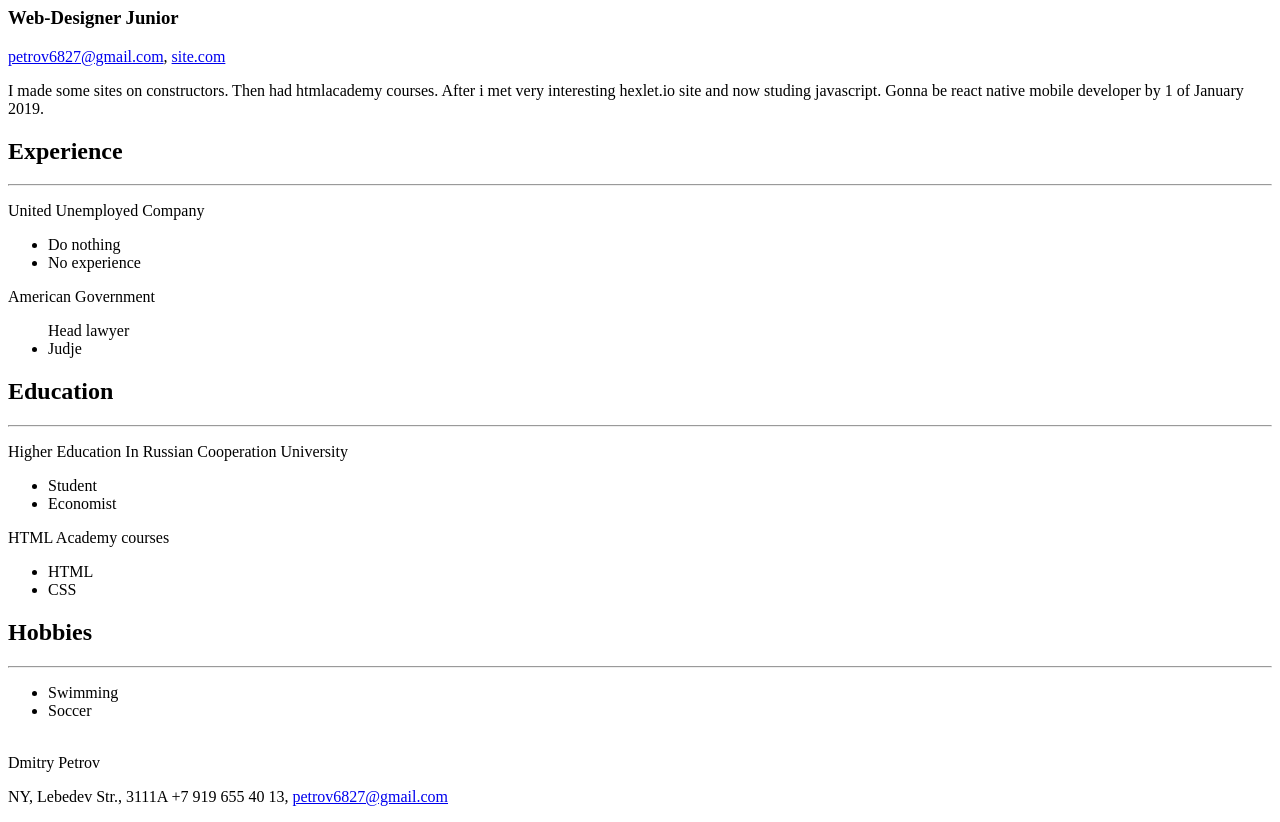
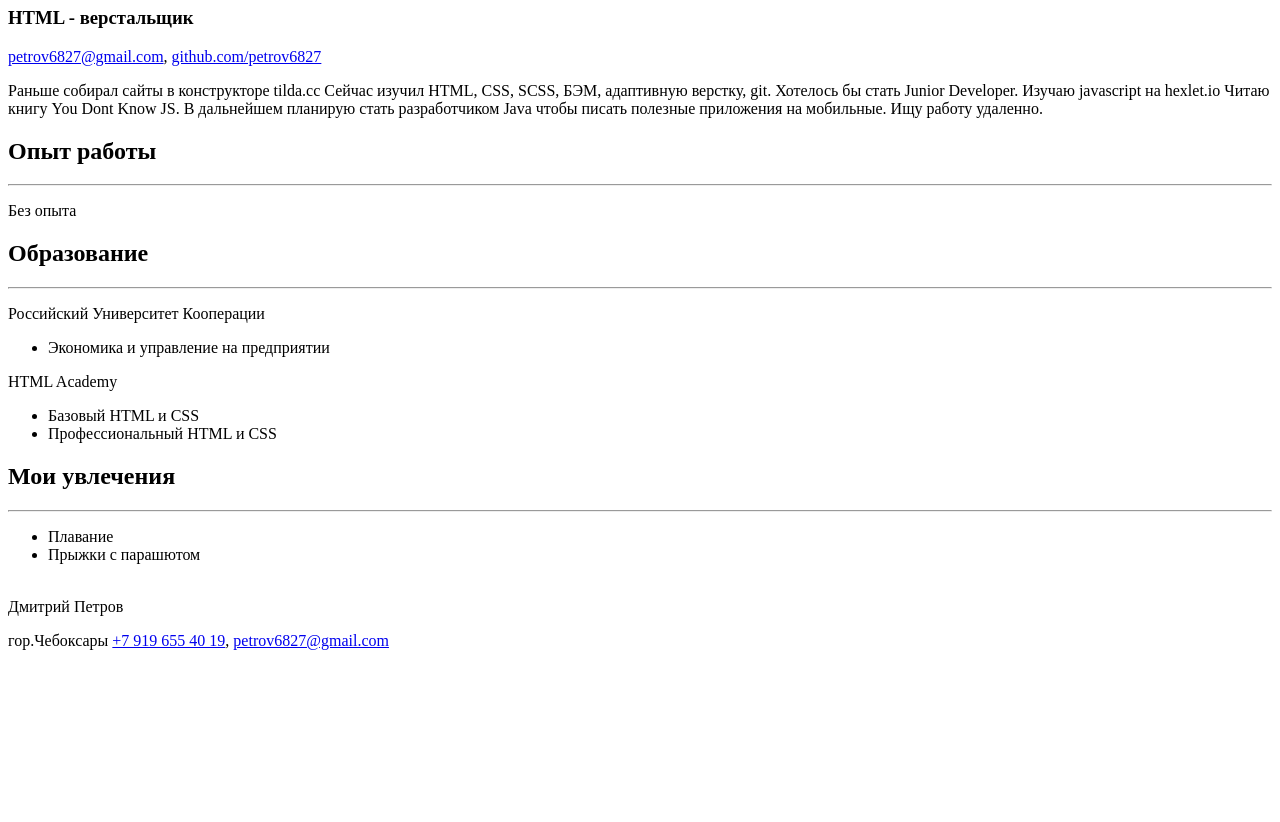
Before and after one commit to petrov6827/resume-Petrov-, a plain HTML site: page index.html in a window 1280 px wide. Shown: the part 73-895 px from the top of the page. After the commit the page ends 800 px from the top, so only its background shows below. Drawn offline with Linux system fonts and the light colour scheme.

Commit message:
Актуальное резюме

```diff
--- a/index.html
+++ b/index.html
@@ -2,58 +2,49 @@
 <html>
     <head>
         <meta charset="UTF-8">
-        <lang="EN">
+        <lang="RU">
         <link rel="style.css">
-        <title>Resume Petrov D.</title>
+        <title>Резюме Петров Дмитрий</title>
     </head>
     <body>
         <div id="header">
-            <h1>Dmitry Petrov</h1>
-            <h3>Web-Designer Junior</h3>
+            <h1>Дмитрий Петров</h1>
+            <h3>HTML - верстальщик</h3>
             <p> <a href="mailto:petrov6827@gmail.com>">petrov6827@gmail.com</a>,
-                <a href="site.com">site.com</a> </p>
+                <a href="https://github.com/petrov6827/">github.com/petrov6827</a> </p>
         </div>
 
         <div id="main">
             <div>
-            <p>I made some sites on constructors. Then had htmlacademy courses. After i met very interesting hexlet.io site and now studing javascript. Gonna be react native mobile developer by 1 of January 2019.</p>
-            <h2>Experience</h2><hr>
-            <p>United Unemployed Company</p>
-                <ul>
-                    <li>Do nothing</li>
-                    <li>No experience</li>
-                </ul>
-            <p>American Government</p>
-                <ul>
-                    <il>Head lawyer</li>
-                    <li>Judje</li>
-                </ul>
+            <p>Раньше собирал сайты в конструкторе tilda.cc Сейчас изучил HTML, CSS, SCSS, БЭМ, адаптивную верстку, git. Хотелось бы стать Junior Developer. Изучаю javascript на hexlet.io Читаю книгу You Dont Know JS. В дальнейшем планирую стать разработчиком Java чтобы писать полезные приложения на мобильные.
+            Ищу работу удаленно.</p>
+            <h2>Опыт работы</h2><hr>
+            <p>Без опыта</p>
             </div>
             <div>
-                <h2>Education</h2><hr>
-                <p>Higher Education In Russian Cooperation University</p>
+                <h2>Образование</h2><hr>
+                <p>Российский Университет Кооперации</p>
                     <ul>
-                        <li>Student</li>
-                        <li>Economist</li>
+                        <li>Экономика и управление на предприятии</li>
                     </ul>
-                <p>HTML Academy courses</p>
+                <p>HTML Academy</p>
                     <ul>
-                        <li>HTML</li>
-                        <li>CSS</li>
+                        <li>Базовый HTML и CSS</li>
+                        <li>Профессиональный HTML и CSS</li>
                     </ul>
             </div>
             <div>
-                <h2>Hobbies</h2> <hr>
+                <h2>Мои увлечения</h2> <hr>
                 <ul>
-                    <li>Swimming</li>
-                    <li>Soccer</li>
+                    <li>Плавание</li>
+                    <li>Прыжки с парашютом</li>
                 </ul>
             </div>
         </div>
 
         <div id="footer">
-            <p><br>Dmitry Petrov</br></p>
-            <p>NY, Lebedev Str., 3111A +7 919 655 40 13, <a href="mailto:petrov6827@gmail.com">petrov6827@gmail.com</a></p>
+            <p><br>Дмитрий Петров</br></p>
+            <p>гор.Чебоксары <a href="tel:+7 919 655 40 19">+7 919 655 40 19</a>, <a href="mailto:petrov6827@gmail.com">petrov6827@gmail.com</a></p>
         </div>
 
     </body>
```
